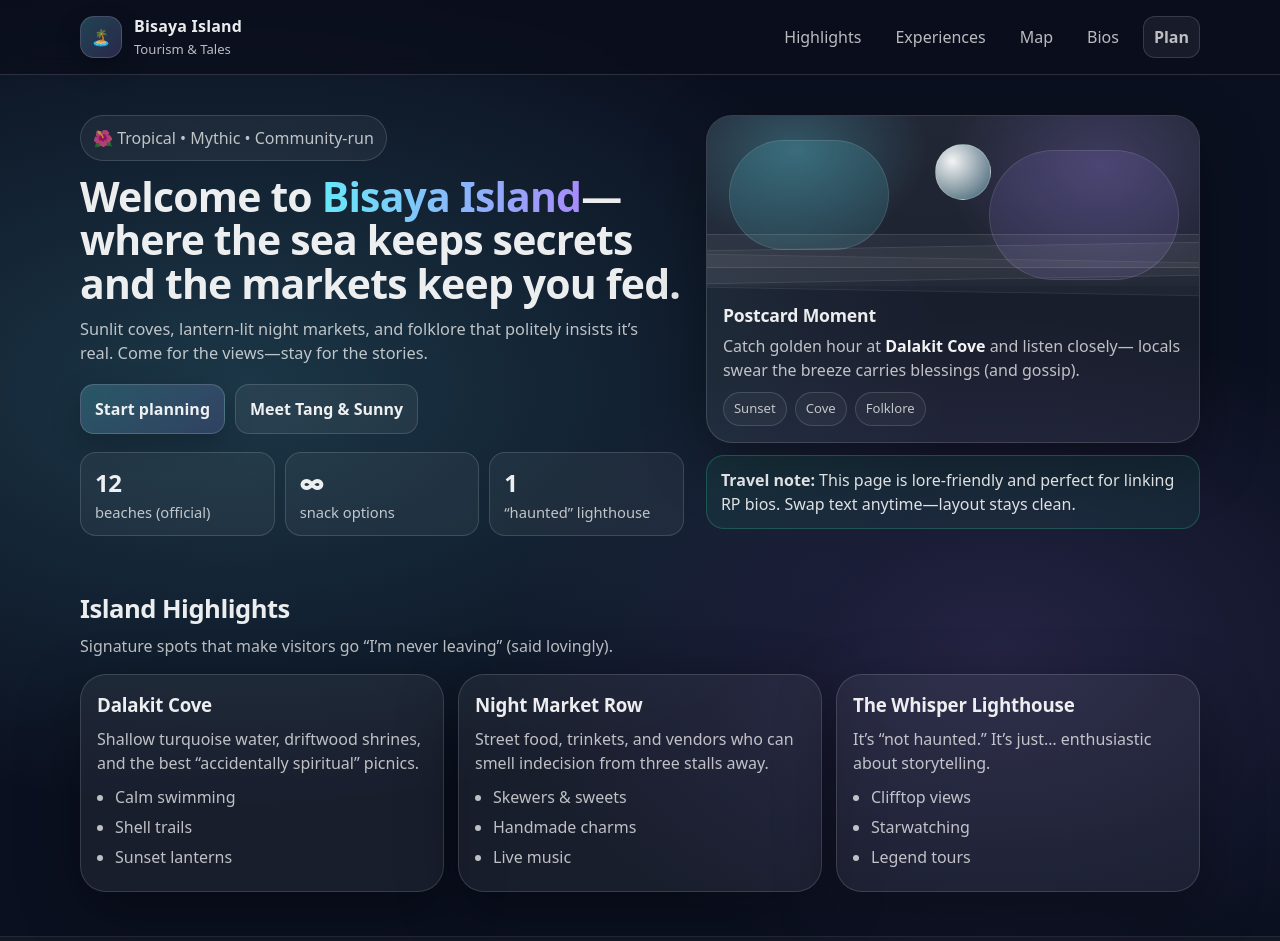
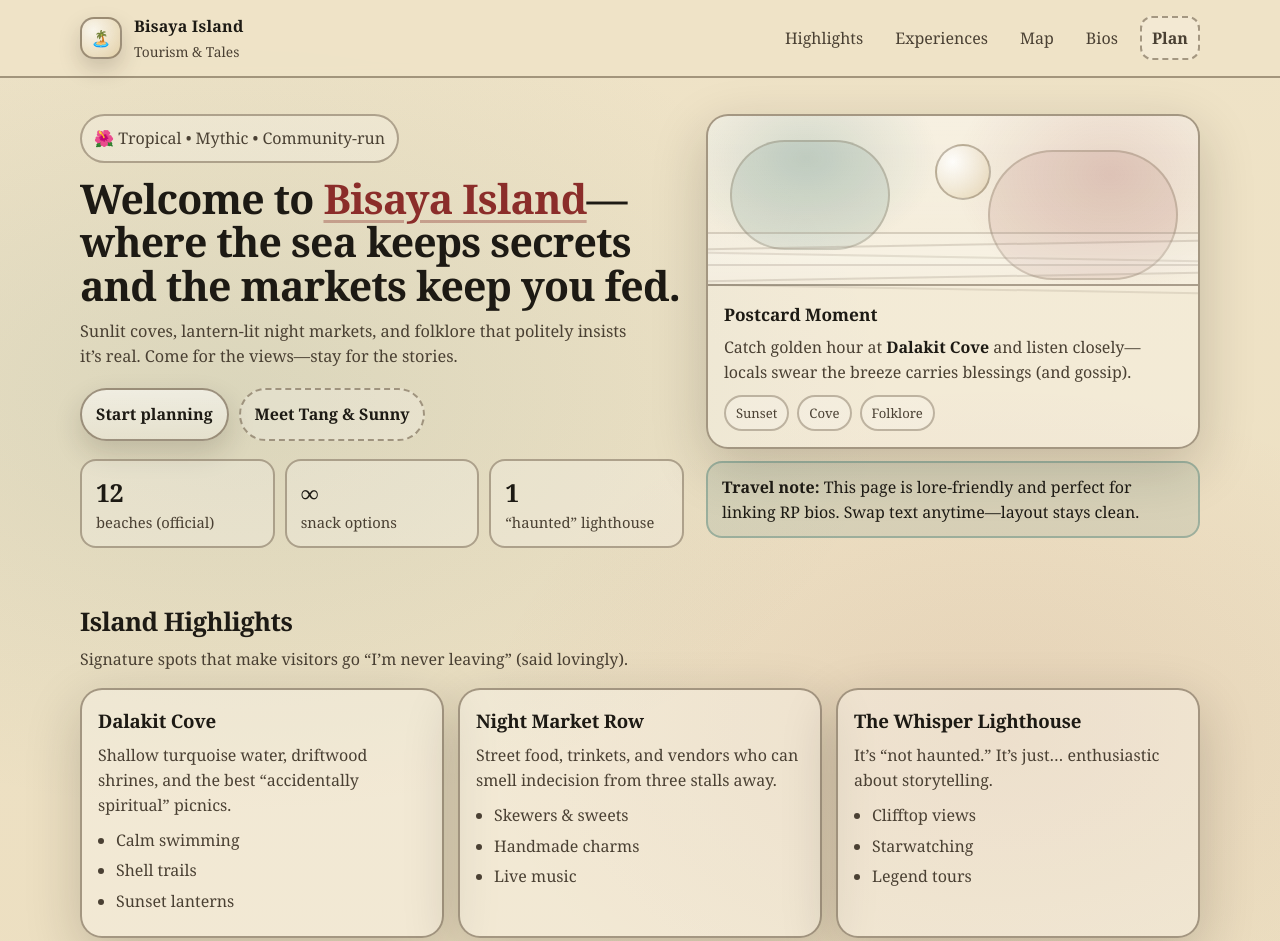
Before and after one commit to lexausart/TEST-bisaya, a plain HTML site: page index.html in a window 1280 px wide. Shown: the top 941 px of the page. Drawn offline with Linux system fonts and the light colour scheme.

Commit message:
Update styles.css to be more like boxer codex

```diff
--- a/styles.css
+++ b/styles.css
@@ -1,97 +1,88 @@
-/* styles.css */
+/* styles.css — Boxer Codex-inspired parchment + ink */
+
 :root{
-  --bg: #0b1020;
-  --panel: rgba(255,255,255,.06);
-  --panel2: rgba(255,255,255,.085);
-  --text: rgba(255,255,255,.92);
-  --muted: rgba(255,255,255,.72);
-  --faint: rgba(255,255,255,.55);
-  --stroke: rgba(255,255,255,.14);
-  --shadow: 0 20px 60px rgba(0,0,0,.35);
+  /* Parchment + ink */
+  --bg: #efe3c7;           /* aged parchment */
+  --bg2:#e6d6b4;           /* deeper parchment */
+  --panel: rgba(255,255,255,.38);
+  --panel2: rgba(255,255,255,.55);
 
-  --accent: #67e8f9;   /* cyan */
-  --accent2:#a78bfa;   /* violet */
-  --good: #34d399;
+  --ink: #1d1a14;          /* soot ink */
+  --ink2:#2b241b;
+  --muted:#4a4033;         /* faded ink */
+  --faint:#6a5c49;
 
-  --radius: 18px;
-  --radius2: 26px;
+  --stroke:#7a6a55;        /* sepia linework */
+  --stroke2:#a89474;
 
+  /* Pigments (muted, natural dyes) */
+  --accent:#2f6f6b;        /* verdigris teal */
+  --accent2:#8b2d2a;       /* cochineal red */
+  --gold:#b3872a;          /* old gold */
+  --good:#2d6b2f;
+
+  --shadow: 0 18px 55px rgba(31,24,14,.20);
+  --radius: 16px;
+  --radius2: 22px;
   --container: 1120px;
 }
 
 *{box-sizing:border-box}
 html{scroll-behavior:smooth}
+
 body{
   margin:0;
-  font-family: ui-sans-serif, system-ui, -apple-system, Segoe UI, Roboto, Helvetica, Arial, "Apple Color Emoji","Segoe UI Emoji";
+  color:var(--ink);
+  line-height:1.55;
+  font-family: ui-serif, Georgia, "Times New Roman", Times, serif;
+
+  /* parchment texture illusion (no images needed) */
   background:
-    radial-gradient(1200px 700px at 18% 12%, rgba(103,232,249,.18), transparent 60%),
-    radial-gradient(900px 600px at 78% 20%, rgba(167,139,250,.16), transparent 55%),
-    radial-gradient(1100px 800px at 50% 95%, rgba(52,211,153,.10), transparent 60%),
-    var(--bg);
-  color:var(--text);
-  line-height:1.5;
+    radial-gradient(1100px 700px at 18% 12%, rgba(47,111,107,.10), transparent 60%),
+    radial-gradient(900px 600px at 78% 22%, rgba(139,45,42,.08), transparent 58%),
+    radial-gradient(1100px 800px at 50% 95%, rgba(179,135,42,.08), transparent 60%),
+    linear-gradient(180deg, var(--bg), var(--bg2));
 }
 
 a{color:inherit}
-.container{
-  width:min(var(--container), calc(100% - 32px));
-  margin-inline:auto;
-}
+.container{width:min(var(--container), calc(100% - 32px)); margin-inline:auto;}
 
 .skip-link{
-  position:absolute;
-  left:-999px;
-  top:0;
-  padding:10px 14px;
-  background:#fff;
-  color:#111;
-  border-radius:10px;
-  z-index:9999;
+  position:absolute; left:-999px; top:0;
+  padding:10px 14px; background:#fff; color:#111; border-radius:10px;
 }
 .skip-link:focus{left:12px; top:12px}
 
-/* Topbar */
+/* Topbar as “header band” */
 .topbar{
-  position:sticky;
-  top:0;
-  z-index:50;
-  backdrop-filter: blur(10px);
-  background: rgba(10,14,28,.7);
-  border-bottom: 1px solid var(--stroke);
+  position:sticky; top:0; z-index:50;
+  background: rgba(239,227,199,.86);
+  border-bottom: 2px solid rgba(122,106,85,.65);
+  backdrop-filter: blur(6px);
 }
 .topbar__inner{
-  display:flex;
-  align-items:center;
-  justify-content:space-between;
-  padding:14px 0;
-  gap:16px;
+  display:flex; align-items:center; justify-content:space-between;
+  padding:14px 0; gap:16px;
 }
 
 .brand{
-  display:flex;
-  align-items:center;
-  gap:12px;
-  text-decoration:none;
-  min-width: 210px;
+  display:flex; align-items:center; gap:12px;
+  text-decoration:none; min-width:210px;
 }
 .brand__mark{
   width:42px;height:42px;
   display:grid;place-items:center;
   border-radius:14px;
-  background: linear-gradient(135deg, rgba(103,232,249,.25), rgba(167,139,250,.20));
-  border:1px solid var(--stroke);
-  box-shadow: 0 10px 25px rgba(0,0,0,.25);
+  background:
+    radial-gradient(circle at 30% 30%, rgba(255,255,255,.65), rgba(179,135,42,.20));
+  border: 2px solid rgba(122,106,85,.7);
+  box-shadow: 0 10px 22px rgba(31,24,14,.18);
 }
-.brand__name{display:block;font-weight:800;letter-spacing:.2px}
-.brand__tag{display:block;font-size:.82rem;color:var(--muted);margin-top:2px}
+.brand__name{display:block; font-weight:800; letter-spacing:.2px}
+.brand__tag{display:block; font-size:.86rem; color:var(--muted); margin-top:2px}
 
 .nav{
-  display:flex;
-  align-items:center;
-  gap:14px;
-  flex-wrap:wrap;
-  justify-content:flex-end;
+  display:flex; align-items:center; gap:12px; flex-wrap:wrap; justify-content:flex-end;
 }
 .nav a{
   text-decoration:none;
@@ -100,37 +91,34 @@ a{color:inherit}
   color:var(--muted);
 }
 .nav a:hover{
-  background: rgba(255,255,255,.06);
-  color:var(--text);
+  background: rgba(255,255,255,.35);
+  color:var(--ink);
+  outline: 1px solid rgba(122,106,85,.45);
 }
 
-/* Buttons */
+/* Buttons = wax seal / ink-stamped */
 .btn{
-  display:inline-flex;
-  align-items:center;
-  justify-content:center;
-  gap:8px;
+  display:inline-flex; align-items:center; justify-content:center; gap:8px;
   padding:12px 14px;
-  border-radius: 14px;
-  background: linear-gradient(135deg, rgba(103,232,249,.22), rgba(167,139,250,.16));
-  border: 1px solid rgba(255,255,255,.16);
+  border-radius: 999px;
+  background:
+    linear-gradient(180deg, rgba(255,255,255,.55), rgba(255,255,255,.25));
+  border: 2px solid rgba(122,106,85,.7);
   text-decoration:none;
-  font-weight:700;
-  box-shadow: 0 10px 28px rgba(0,0,0,.22);
+  font-weight:800;
+  box-shadow: 0 12px 28px rgba(31,24,14,.16);
 }
 .btn:hover{transform: translateY(-1px)}
 .btn:active{transform: translateY(0)}
 .btn--ghost{
-  background: rgba(255,255,255,.06);
-  border: 1px solid var(--stroke);
+  background: rgba(255,255,255,.22);
+  border: 2px dashed rgba(122,106,85,.65);
   box-shadow:none;
 }
-.btn--small{padding:10px 12px;border-radius:12px;font-weight:750}
+.btn--small{padding:10px 12px; font-weight:800}
 
 /* Hero */
-.hero{
-  padding: 40px 0 10px;
-}
+.hero{padding: 36px 0 10px;}
 .hero__grid{
   display:grid;
   grid-template-columns: 1.1fr .9fr;
@@ -139,13 +127,11 @@ a{color:inherit}
 }
 
 .pill{
-  display:inline-flex;
-  align-items:center;
-  gap:10px;
+  display:inline-flex; align-items:center; gap:10px;
   padding:10px 12px;
   border-radius: 999px;
-  border: 1px solid var(--stroke);
-  background: rgba(255,255,255,.05);
+  border: 2px solid rgba(122,106,85,.55);
+  background: rgba(255,255,255,.22);
   color:var(--muted);
   width: fit-content;
   margin:0 0 14px;
@@ -153,104 +139,79 @@ a{color:inherit}
 
 h1{
   margin:0 0 12px;
-  font-size: clamp(2rem, 3.2vw, 3.2rem);
+  font-size: clamp(2rem, 3.2vw, 3.1rem);
   line-height:1.06;
   letter-spacing:-.02em;
 }
 .accent{
-  background: linear-gradient(90deg, var(--accent), var(--accent2));
-  -webkit-background-clip:text;
-  background-clip:text;
-  color:transparent;
+  color: var(--accent2);
+  text-decoration: underline;
+  text-decoration-thickness: 3px;
+  text-decoration-color: rgba(139,45,42,.35);
+  text-underline-offset: 6px;
 }
 .lead{
   margin:0 0 18px;
   color:var(--muted);
   font-size: clamp(1.02rem, 1.05vw, 1.15rem);
-  max-width: 60ch;
+  max-width: 62ch;
 }
+
 .hero__cta{display:flex; gap:10px; flex-wrap:wrap; margin: 10px 0 18px}
+.hero__stats{display:flex; gap:10px; flex-wrap:wrap;}
 
-.hero__stats{
-  display:flex;
-  gap:10px;
-  flex-wrap:wrap;
-}
 .stat{
   flex: 1 1 160px;
   padding:12px 14px;
   border-radius: 16px;
-  background: rgba(255,255,255,.05);
-  border: 1px solid var(--stroke);
+  background: rgba(255,255,255,.22);
+  border: 2px solid rgba(122,106,85,.55);
 }
-.stat__k{
-  font-size: 1.5rem;
-  font-weight: 900;
-  letter-spacing:-.02em;
-}
+.stat__k{font-size: 1.55rem; font-weight: 900;}
 .stat__v{color:var(--muted); font-size:.92rem}
 
-/* Cards */
+/* Cards = folio panels */
 .card{
-  background: rgba(255,255,255,.06);
-  border: 1px solid var(--stroke);
+  background: rgba(255,255,255,.30);
+  border: 2px solid rgba(122,106,85,.65);
   border-radius: var(--radius2);
   padding: 16px;
   box-shadow: var(--shadow);
 }
 .card h3{margin:0 0 8px; letter-spacing:-.01em}
 .card p{margin:0 0 10px; color:var(--muted)}
-.card strong{color:rgba(255,255,255,.95)}
+.card strong{color:var(--ink)}
 
 .hero__card{display:flex; flex-direction:column; gap:12px}
 
-.media-card{
-  padding: 0;
-  overflow:hidden;
-}
+.media-card{padding:0; overflow:hidden;}
 .media-card__art{
   position:relative;
   height: 170px;
   background:
-    radial-gradient(220px 160px at 18% 20%, rgba(103,232,249,.25), transparent 60%),
-    radial-gradient(260px 200px at 80% 30%, rgba(167,139,250,.22), transparent 60%),
-    linear-gradient(180deg, rgba(255,255,255,.04), rgba(255,255,255,.02));
+    radial-gradient(220px 160px at 20% 25%, rgba(47,111,107,.18), transparent 60%),
+    radial-gradient(260px 200px at 82% 35%, rgba(139,45,42,.14), transparent 60%),
+    linear-gradient(180deg, rgba(255,255,255,.25), rgba(255,255,255,.10));
+  border-bottom: 2px solid rgba(122,106,85,.65);
 }
 .media-card__body{padding:16px}
-.media-card__body h2{
-  margin:0 0 6px;
-  font-size:1.1rem;
-  letter-spacing:-.01em;
-}
+.media-card__body h2{margin:0 0 6px; font-size:1.08rem}
 
-/* Cute hero art */
-.blob{
-  position:absolute;
-  border-radius: 999px;
-  filter: blur(0px);
-  opacity:.9;
-  border:1px solid rgba(255,255,255,.12);
-}
-.blob--1{width:160px;height:110px; left:22px; top:24px; background: rgba(103,232,249,.16)}
-.blob--2{width:190px;height:130px; right:20px; top:34px; background: rgba(167,139,250,.14)}
+/* “Ink illustration” blobs */
+.blob{position:absolute; border-radius:999px; opacity:.9; border:2px solid rgba(122,106,85,.35);}
+.blob--1{width:160px;height:110px; left:22px; top:24px; background: rgba(47,111,107,.12)}
+.blob--2{width:190px;height:130px; right:20px; top:34px; background: rgba(139,45,42,.10)}
 .sun{
-  position:absolute;
-  width:56px;height:56px;
-  border-radius:999px;
-  left:52%;
-  top:28px;
-  transform: translateX(-50%);
-  background: radial-gradient(circle at 30% 30%, rgba(255,255,255,.95), rgba(103,232,249,.25));
-  border:1px solid rgba(255,255,255,.18);
+  position:absolute; width:56px;height:56px; border-radius:999px;
+  left:52%; top:28px; transform:translateX(-50%);
+  background: radial-gradient(circle at 30% 30%, rgba(255,255,255,.85), rgba(179,135,42,.22));
+  border:2px solid rgba(122,106,85,.45);
 }
 .wave{
-  position:absolute;
-  left:-10%;
-  right:-10%;
-  height:34px;
-  border-radius:999px;
-  border:1px solid rgba(255,255,255,.10);
-  background: rgba(255,255,255,.05);
+  position:absolute; left:-10%; right:-10%;
+  height:34px; border-radius:999px;
+  border:2px solid rgba(122,106,85,.25);
+  background: rgba(255,255,255,.12);
   bottom: 18px;
 }
 .wave--2{bottom: 6px; opacity:.85; transform: rotate(-1deg)}
@@ -259,21 +220,18 @@ h1{
 .notice{
   padding: 12px 14px;
   border-radius: var(--radius);
-  border: 1px solid rgba(52,211,153,.25);
-  background: rgba(52,211,153,.08);
-  color: rgba(255,255,255,.86);
+  border: 2px solid rgba(47,111,107,.35);
+  background: rgba(47,111,107,.10);
 }
 
 /* Sections */
 .section{padding: 44px 0}
 .section--alt{
-  background: rgba(255,255,255,.03);
-  border-top: 1px solid rgba(255,255,255,.07);
-  border-bottom: 1px solid rgba(255,255,255,.07);
+  background: rgba(255,255,255,.12);
+  border-top: 2px solid rgba(122,106,85,.35);
+  border-bottom: 2px solid rgba(122,106,85,.35);
 }
-.section__head{
-  margin-bottom: 16px;
-}
+.section__head{margin-bottom:16px}
 .section__head h2{
   margin:0 0 6px;
   font-size: clamp(1.4rem, 2vw, 2rem);
@@ -282,132 +240,97 @@ h1{
 .section__head p{margin:0; color:var(--muted)}
 
 /* Grid helpers */
-.grid{
-  display:grid;
-  gap: 14px;
-}
+.grid{display:grid; gap: 14px;}
 .grid--3{grid-template-columns: repeat(3, minmax(0,1fr))}
 .grid--2{grid-template-columns: repeat(2, minmax(0,1fr))}
 
 /* Lists */
-.bullets{
-  margin: 10px 0 0;
-  padding-left: 18px;
-  color: var(--muted);
-}
-.bullets li{margin: 6px 0}
+.bullets{margin:10px 0 0; padding-left:18px; color:var(--muted)}
+.bullets li{margin:6px 0}
 
-.dl{
-  margin:0;
-  display:grid;
-  gap: 12px;
-}
-.dl dt{font-weight:800}
+.dl{margin:0; display:grid; gap: 12px;}
+.dl dt{font-weight:900}
 .dl dd{margin:4px 0 0; color:var(--muted)}
 
-/* Chips */
+/* Chips = small marginalia tags */
 .chips{display:flex; gap:8px; flex-wrap:wrap}
 .chip{
   font-size: .82rem;
   padding: 6px 10px;
   border-radius: 999px;
-  border: 1px solid var(--stroke);
-  background: rgba(255,255,255,.04);
+  border: 2px solid rgba(122,106,85,.45);
+  background: rgba(255,255,255,.20);
   color: var(--muted);
 }
 
-/* Map placeholder */
+/* Map */
 .map{
   position:relative;
   margin-top: 10px;
   height: 220px;
   border-radius: 18px;
-  border: 1px solid var(--stroke);
+  border: 2px solid rgba(122,106,85,.55);
   background:
-    radial-gradient(700px 240px at 30% 20%, rgba(103,232,249,.12), transparent 60%),
-    radial-gradient(600px 260px at 70% 70%, rgba(167,139,250,.10), transparent 65%),
-    rgba(255,255,255,.03);
+    radial-gradient(700px 240px at 30% 20%, rgba(47,111,107,.12), transparent 60%),
+    radial-gradient(600px 260px at 70% 70%, rgba(139,45,42,.10), transparent 65%),
+    rgba(255,255,255,.18);
   overflow:hidden;
 }
 .map__island{
-  position:absolute;
-  inset: 22px 40px 30px 34px;
+  position:absolute; inset: 22px 40px 30px 34px;
   border-radius: 46% 54% 48% 52% / 54% 44% 56% 46%;
-  background: rgba(255,255,255,.05);
-  border: 1px solid rgba(255,255,255,.14);
-  box-shadow: inset 0 0 0 1px rgba(0,0,0,.08);
+  background: rgba(255,255,255,.18);
+  border: 2px solid rgba(122,106,85,.35);
 }
 .map__pin{
-  position:absolute;
-  display:flex;
-  align-items:center;
-  gap:8px;
+  position:absolute; display:flex; align-items:center; gap:8px;
   padding: 8px 10px;
   border-radius: 999px;
-  border: 1px solid var(--stroke);
-  background: rgba(10,14,28,.68);
-  color: var(--text);
+  border: 2px solid rgba(122,106,85,.45);
+  background: rgba(239,227,199,.85);
+  color: var(--ink);
   font-size: .84rem;
-  backdrop-filter: blur(8px);
 }
-.map__pin::before{
-  content:"📍";
-}
+.map__pin::before{content:"✶";}
 .map__pin--1{left: 14%; top: 28%}
 .map__pin--2{left: 44%; top: 55%}
 .map__pin--3{left: 62%; top: 22%}
 
 /* Bios */
-.bio__top{
-  display:flex;
-  align-items:center;
-  gap:12px;
-  margin-bottom: 10px;
+.bio__top{display:flex; align-items:center; gap:12px; margin-bottom:10px}
+.avatar{
+  width:46px;height:46px; display:grid;place-items:center;
+  border-radius: 14px; font-weight: 900;
+  background: rgba(47,111,107,.15);
+  border: 2px solid rgba(122,106,85,.55);
 }
-.avatar{
-  width:46px;height:46px;
-  display:grid;place-items:center;
-  border-radius: 16px;
-  font-weight: 900;
-  background: rgba(103,232,249,.18);
-  border: 1px solid rgba(255,255,255,.14);
-}
-.avatar--sunny{
-  background: rgba(167,139,250,.18);
-}
+.avatar--sunny{background: rgba(139,45,42,.12);}
 .bio__name{margin:0}
 .bio__role{margin:2px 0 0; color:var(--muted); font-size:.93rem}
 .bio__links{display:flex; gap:10px; flex-wrap:wrap; margin: 12px 0 10px}
 
 /* Plan */
-.steps{
-  margin: 10px 0 0;
-  padding-left: 18px;
-  color: var(--muted);
-}
+.steps{margin:10px 0 0; padding-left:18px; color:var(--muted)}
 .steps li{margin: 8px 0}
 
 .linkbox{
   margin-top: 12px;
   border-radius: 16px;
   overflow:hidden;
-  border: 1px solid var(--stroke);
-  background: rgba(255,255,255,.03);
+  border: 2px solid rgba(122,106,85,.45);
+  background: rgba(255,255,255,.16);
 }
 .linkbox__row{
-  display:flex;
-  gap: 10px;
-  align-items:center;
-  justify-content:space-between;
-  padding: 10px 12px;
-  border-top: 1px solid rgba(255,255,255,.07);
+  display:flex; gap:10px; align-items:center; justify-content:space-between;
+  padding:10px 12px;
+  border-top: 2px solid rgba(122,106,85,.18);
 }
 .linkbox__row:first-child{border-top:none}
 .linkbox__label{color:var(--muted); font-size:.9rem}
 .linkbox__code{
-  color: rgba(255,255,255,.9);
-  background: rgba(255,255,255,.05);
-  border: 1px solid rgba(255,255,255,.10);
+  color: var(--ink);
+  background: rgba(255,255,255,.25);
+  border: 2px solid rgba(122,106,85,.25);
   padding: 6px 8px;
   border-radius: 12px;
   max-width: 58%;
@@ -416,33 +339,28 @@ h1{
 
 /* Footer */
 .footer{
-  border-top: 1px solid rgba(255,255,255,.10);
+  border-top: 2px solid rgba(122,106,85,.45);
   padding: 26px 0 34px;
-  background: rgba(0,0,0,.12);
+  background: rgba(255,255,255,.10);
 }
-.footer__inner{
-  display:flex;
-  flex-direction:column;
-  gap:6px;
-}
+.footer__inner{display:flex; flex-direction:column; gap:6px;}
 .muted{color:var(--muted)}
 .tiny{color:var(--faint); font-size:.88rem}
-code{font-family: ui-monospace, SFMono-Regular, Menlo, Monaco, Consolas, "Liberation Mono", "Courier New", monospace}
+
+code{
+  font-family: ui-monospace, SFMono-Regular, Menlo, Monaco, Consolas, "Liberation Mono","Courier New", monospace;
+  font-size: .95em;
+}
 
 /* Responsive */
 @media (max-width: 920px){
-  .hero__grid{grid-template-columns: 1fr; }
+  .hero__grid{grid-template-columns: 1fr;}
   .brand{min-width:auto}
   .nav{gap:8px}
 }
-
 @media (max-width: 620px){
   .topbar__inner{align-items:flex-start}
-  .nav{
-    width:100%;
-    justify-content:flex-start;
-  }
-  .nav a{padding:8px 9px}
+  .nav{width:100%; justify-content:flex-start;}
   .grid--3{grid-template-columns: 1fr}
   .grid--2{grid-template-columns: 1fr}
   .linkbox__code{max-width: 62%}
```
